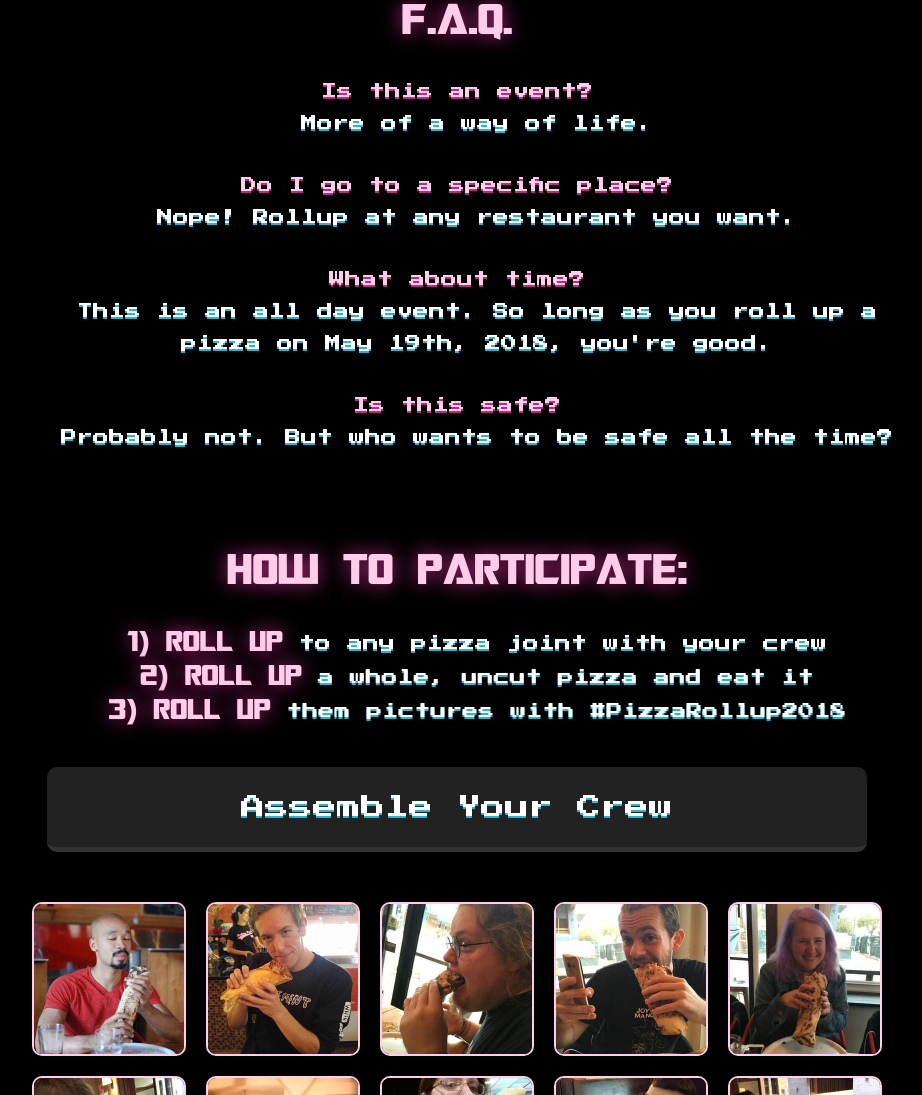
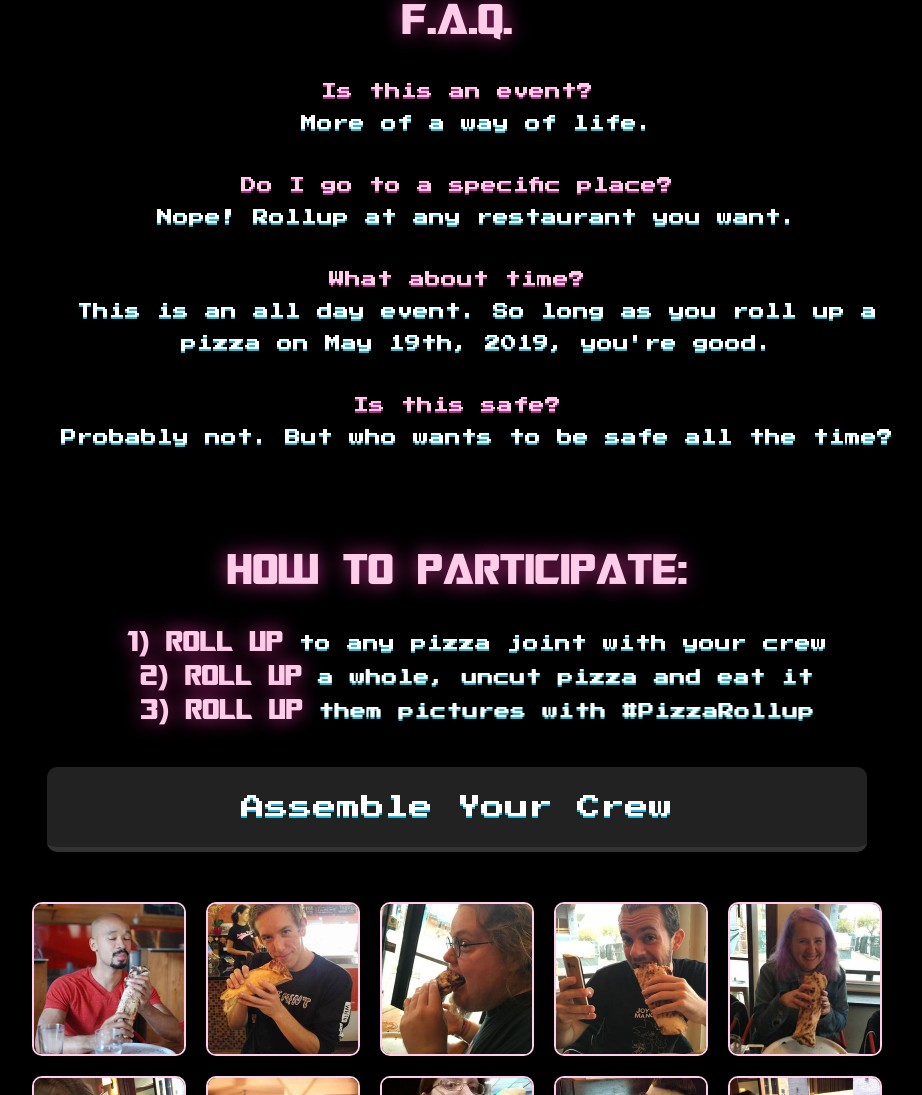
Before and after one commit to dainsaint/pizza_rollup, a plain HTML site: page index.html in a window 1280 px wide. Shown: the part 1277-2372 px from the top of the page, without its empty margins (183-1105 px from the left). Drawn offline with nearby package versions, Linux system fonts and the light colour scheme; a script that the page names is missing.

Commit message:
fixed the dang typos, zilla, jeez

```diff
--- a/index.html
+++ b/index.html
@@ -63,7 +63,7 @@
         <dd>Nope! Rollup at any restaurant you want.</dd>
 
         <dt>What about time?</dt>
-        <dd>This is an all day event. So long as you roll up a pizza on May 19th, 2018, you're good.</dd>
+        <dd>This is an all day event. So long as you roll up a pizza on May 19th, 2019, you're good.</dd>
 
         <dt>Is this safe?</dt>
         <dd>Probably not. But who wants to be safe all the time?</dd>
@@ -78,7 +78,7 @@
   <ul class="lead">
     <li><span class="rollup">1) Roll up</span> to any pizza joint with your crew</li>
     <li><span class="rollup">2) Roll up</span> a whole, uncut pizza and eat it</li>
-    <li><span class="rollup">3) Roll up</span> them pictures with #PizzaRollup2018</li>
+    <li><span class="rollup">3) Roll up</span> them pictures with #PizzaRollup</li>
   </ul>
 
   <a href="https://attending.io/events/pizza-rollup-v" class="btn btn-block btn-primary">Assemble Your Crew</a>
```
